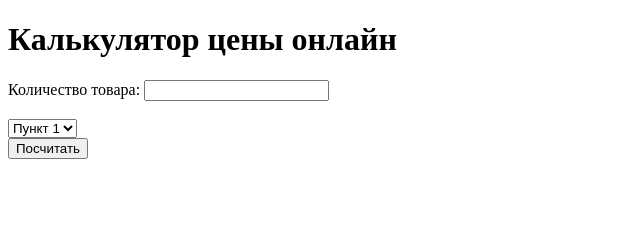
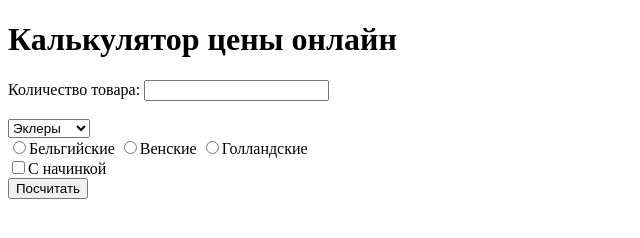
Before and after one commit to devilmah/rep159non.github.io, a plain HTML site: page index.html in a window 1280 px wide. Shown: the whole page, without its empty margins (0-640 px from the left). Drawn offline with Linux system fonts and the light colour scheme.

Commit message:
Update index.html

```diff
--- a/index.html
+++ b/index.html
@@ -12,11 +12,18 @@
 	<label for="amount">Количество товара: </label>
 	<input type="text" name="amount" id="amount"><br><br>
 	<select  name="type_product" id="type_product">
-		<option >Пункт 1</option>
-		<option onclick="GetOptions()">Пункт 2</option>
-		<option>Пункт 3</option>
+		<option value="eclair">Эклеры</option>
+		<option value="wafer">Вафли</option>
+		<option value="croissant">Круасаны</option>
 	</select>
-	<div id="options"></div>
+	<div class="radios" id="radios">
+    <label><input type="radio" name="ropt" value="belg">Бельгийские</label>
+    <label><input type="radio" name="ropt" value="ven">Венские</label>
+    <label><input type="radio" name="ropt" value="gol">Голландские</label>
+  </div>
+  <div class="checkk" id="checkk">
+  <label><input type="checkbox" name="chekboxx">C начинкой</label>
+ </div>
 	<div id="error" style="color:red"></div>
 	<input type="submit" name="submit" value="Посчитать">
 	</form>
```
